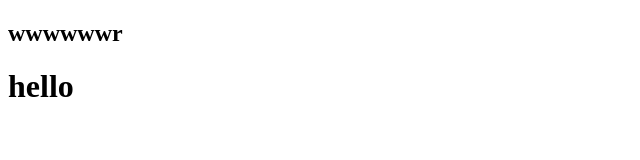
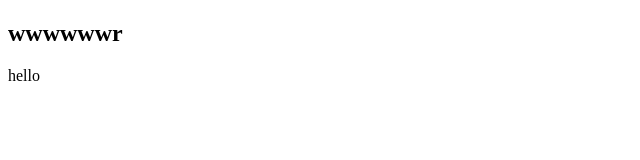
Before and after one commit to rivka-git/my_first_repository, a plain HTML site: page index.html in a window 1280 px wide. Shown: the whole page, without its empty margins (0-640 px from the left). Drawn offline with Linux system fonts and the light colour scheme.

Commit message:
tring do conflict

```diff
--- a/index.html
+++ b/index.html
@@ -7,7 +7,7 @@
 </head>
 <body>
     <h2>wwwwwwr</h2>
-    <h1>hello</h1>
+    <div>hello</div>
 
 </body>
 </html>
```
